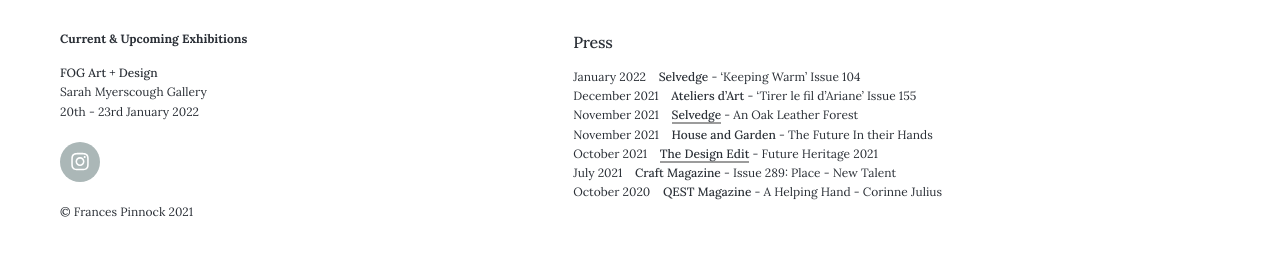
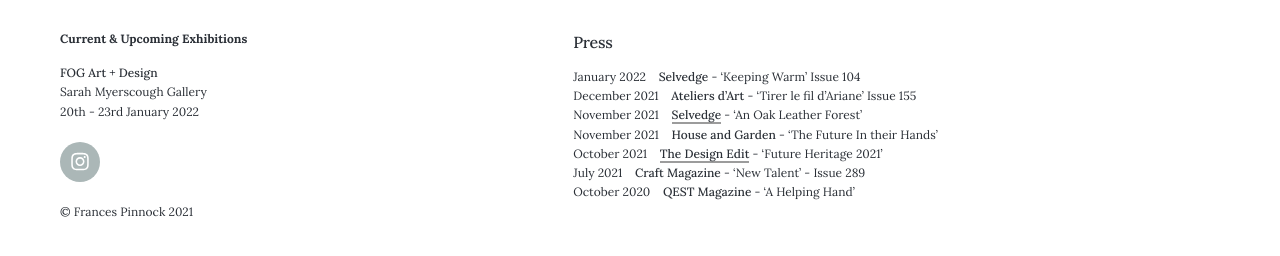
Before and after one commit to francespinnock/francespinnock.github.io, a Jekyll site: the page built from _pages/about.md, in a window 1280 px wide and 900 px high, scrolled down 844 px. Shown: the part 639-895 px from the top of the window. Built offline with Jekyll 4.4.1, drawn with Linux system fonts in a browser that asks for light colours; nearby versions of some CDN libraries.

Commit message:
Update about.md

```diff
--- a/_pages/about.md
+++ b/_pages/about.md
@@ -71,8 +71,8 @@ Museum Of Leathercraft, UK
 
 January 2022&nbsp;&nbsp;&nbsp; **Selvedge** - 'Keeping Warm' Issue 104
 December 2021&nbsp;&nbsp;&nbsp; **Ateliers d'Art** - 'Tirer le fil d'Ariane' Issue 155
-November 2021&nbsp;&nbsp;&nbsp; **[Selvedge](https://www.selvedge.org/blogs/selvedge/an-oak-leather-forest/)** - An Oak Leather Forest
-November 2021&nbsp;&nbsp;&nbsp; **House and Garden** - The Future In their Hands
-October 2021&nbsp;&nbsp;&nbsp; **[The Design Edit](https://thedesignedit.com/future-heritage-2021/)** - Future Heritage 2021
-July 2021&nbsp;&nbsp;&nbsp; **Craft Magazine** - Issue 289: Place - New Talent
-October 2020&nbsp;&nbsp;&nbsp; **QEST Magazine** - A Helping Hand - Corinne Julius
+November 2021&nbsp;&nbsp;&nbsp; **[Selvedge](https://www.selvedge.org/blogs/selvedge/an-oak-leather-forest/)** - 'An Oak Leather Forest'
+November 2021&nbsp;&nbsp;&nbsp; **House and Garden** - 'The Future In their Hands'
+October 2021&nbsp;&nbsp;&nbsp; **[The Design Edit](https://thedesignedit.com/future-heritage-2021/)** - 'Future Heritage 2021'
+July 2021&nbsp;&nbsp;&nbsp; **Craft Magazine** - 'New Talent' - Issue 289
+October 2020&nbsp;&nbsp;&nbsp; **QEST Magazine** - 'A Helping Hand'
```
